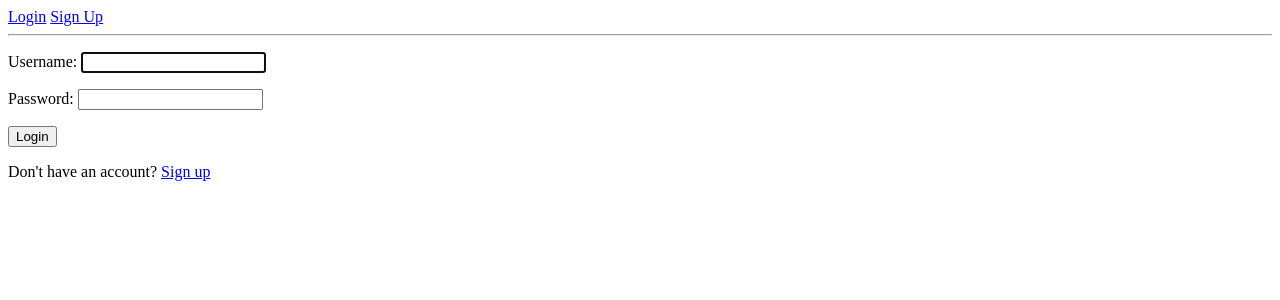
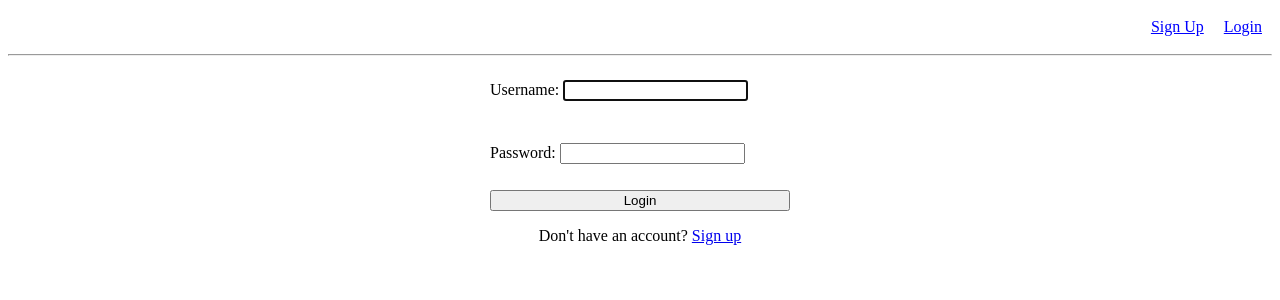
Before and after one commit to dev-anas-tahir/Property-Hub, a Django app: page /users/login/ in a window 1280 px wide. Shown: the top 300 px of the page. Run offline with Django 5.2, Linux system fonts and the light colour scheme; parts of the project's set-up code (start-up, migrations or seed data) failed here and were passed over.

Commit message:
chore: Added some style o the project and learnt how to add styles seperately

```diff
--- /dev/null
+++ b/static/base.css
@@ -0,0 +1,26 @@
+.navbar {
+    display: flex;
+    justify-content: space-between;
+    align-items: center;
+    padding: 10px;
+}
+
+.left {
+    display: flex;
+    gap: 20px;
+    margin-right: auto;
+}
+
+.left a {
+    color: green;
+}
+
+.right {
+    display: flex;
+    gap: 20px;
+    margin-left: auto;
+}
+
+.right a {
+    color: blue;
+}
--- /dev/null
+++ b/static/users/login.css
@@ -0,0 +1,11 @@
+.form {
+    display: flex;
+    flex-direction: column;
+    gap: 10px;
+    width: 300px;
+    margin: 0 auto;
+}
+
+.signup-link {
+    text-align: center;
+}
--- a/templates/base.html
+++ b/templates/base.html
@@ -1,19 +1,28 @@
 <!DOCTYPE html>
+{% load static %}
 <html lang="en">
 
 <head>
     <title>PropertyHub</title>
+    <link rel="stylesheet" href="{% static 'base.css' %}">
+    <link rel="stylesheet" href="{% static 'users/login.css' %}">
 </head>
 
 <body>
-    <nav>
+    <nav class="navbar">
         {% if user.is_authenticated %}
-        <a href="{% url 'users:profile' %}">Profile</a>
-        <a href="{% url 'users:logout' %}">Logout</a>
-        <a href="{% url 'properties:new' %}">Add Property</a>
+        <div class="left">
+            <a href="{% url 'properties:new' %}">Add Property</a>
+        </div>
+        <div class="right">
+            <a href="{% url 'users:profile' %}">Profile</a>
+            <a href="{% url 'users:logout' %}">Logout</a>
+        </div>
         {% else %}
-        <a href="{% url 'users:login' %}">Login</a>
-        <a href="{% url 'users:signup' %}">Sign Up</a>
+        <div class="right">
+            <a href="{% url 'users:signup' %}">Sign Up</a>
+            <a href="{% url 'users:login' %}">Login</a>
+        </div>
         {% endif %}
     </nav>
     <hr>
--- a/templates/users/login.html
+++ b/templates/users/login.html
@@ -1,10 +1,15 @@
 {% extends 'base.html' %}
+{% load static %}
+
+{% block extra_css %}
+<link rel="stylesheet" href="{% static 'users/login.css' %}">
+{% endblock %}
 
 {% block content %}
-<form method="post">
+<form method="post" class="form">
     {% csrf_token %}
     {{ form.as_p }}
     <button type="submit">Login</button>
 </form>
-<p>Don't have an account? <a href="{% url 'users:signup' %}">Sign up</a></p>
+<p class="signup-link">Don't have an account? <a href="{% url 'users:signup' %}">Sign up</a></p>
 {% endblock %}
```
Also changed, not shown: static/properties/new.css (added, +7 -0 lines), templates/properties/new.html (+6 -1 lines).
